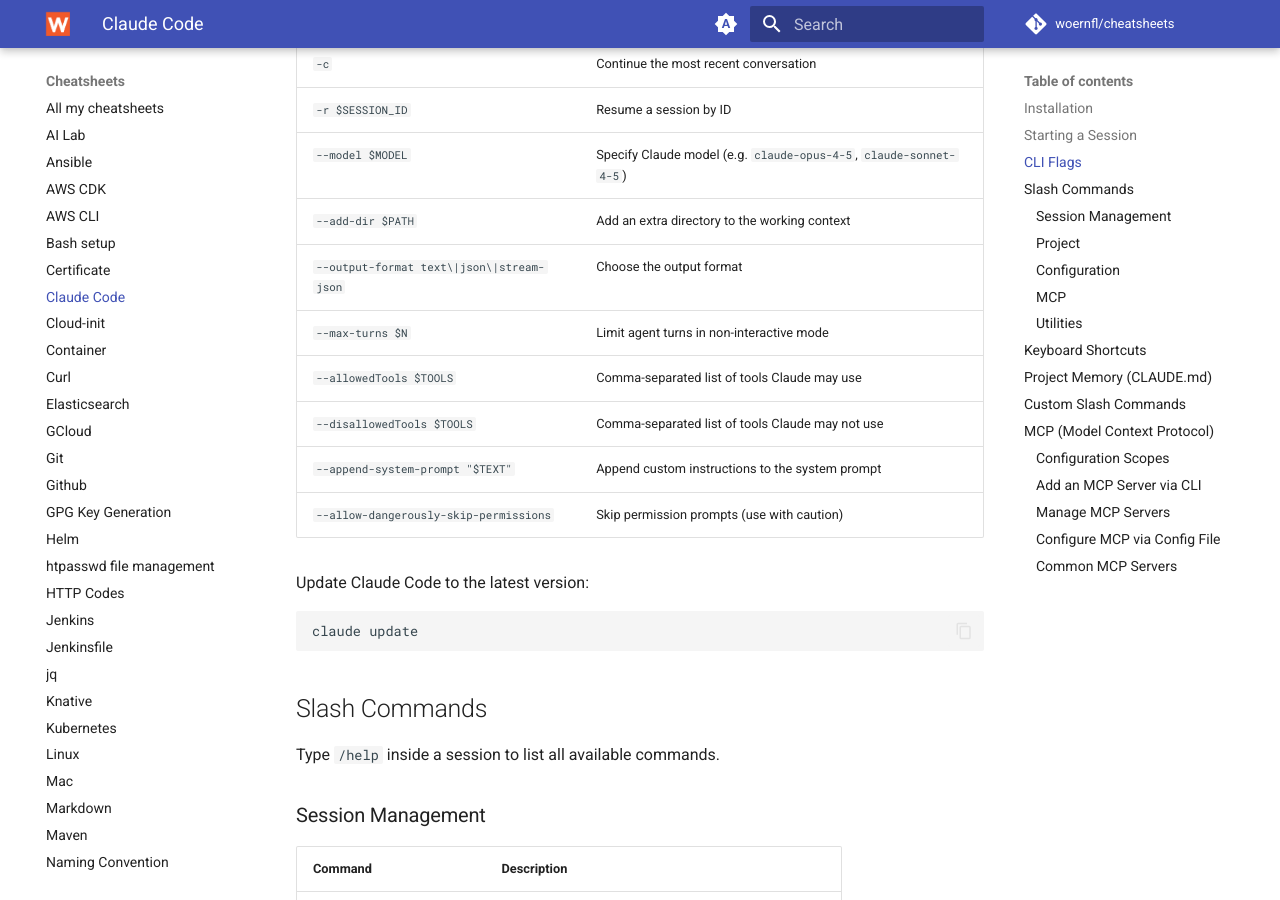
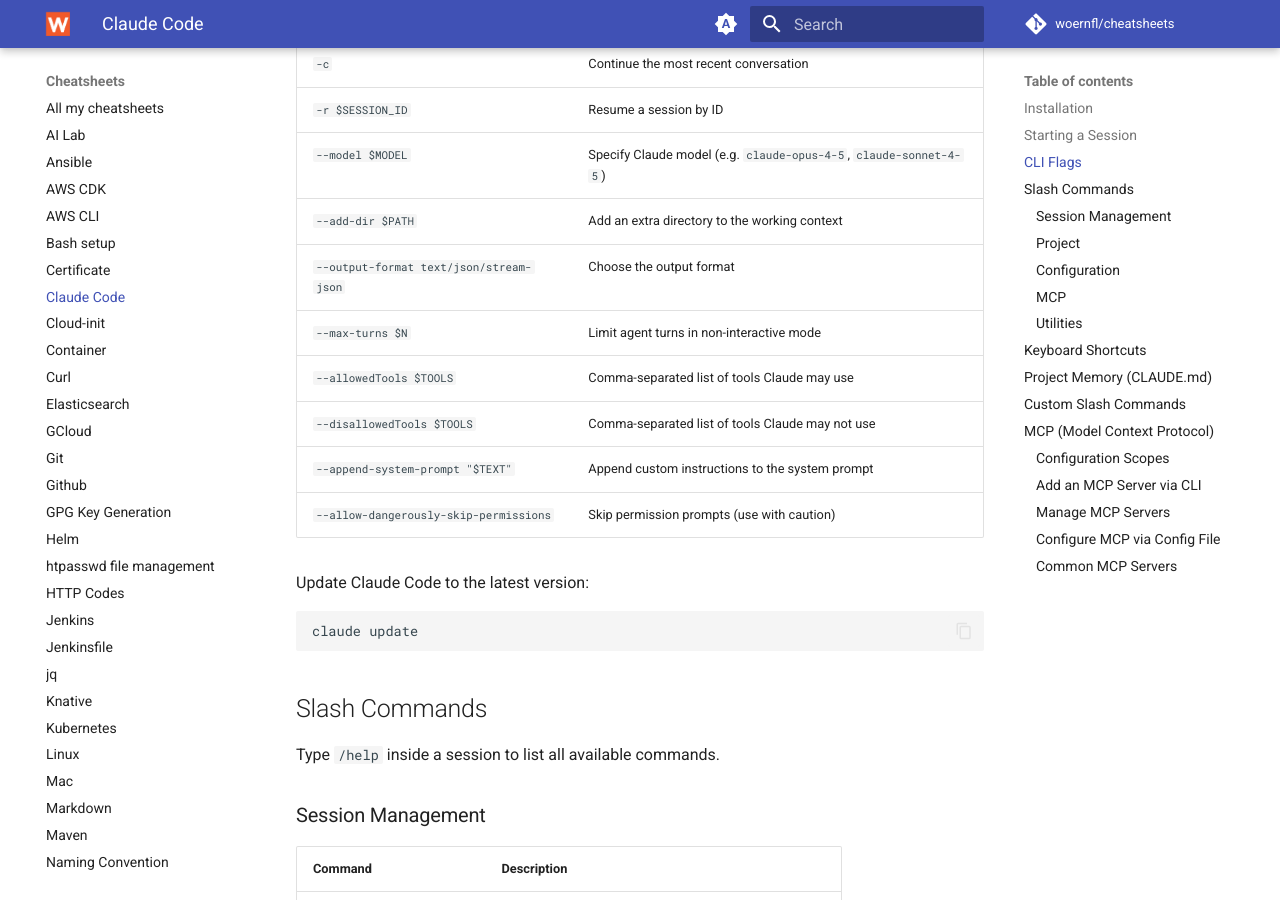
Before and after one commit to woernfl/cheatsheets, an MkDocs documentation site: the page built from docs/claude-code.md, in a window 1280 px wide and 900 px high, scrolled down 1400 px. Built offline with MkDocs 1.6.1 and Material for MkDocs 9.7.7, drawn with Linux system fonts in a browser that asks for light colours; comment, search, counter and statistics services are not loaded.

```diff
--- a/docs/claude-code.md
+++ b/docs/claude-code.md
@@ -69,7 +69,7 @@ claude -r $SESSION_ID "$PROMPT"
 | `-r $SESSION_ID` | Resume a session by ID |
 | `--model $MODEL` | Specify Claude model (e.g. `claude-opus-4-5`, `claude-sonnet-4-5`) |
 | `--add-dir $PATH` | Add an extra directory to the working context |
-| `--output-format text\|json\|stream-json` | Choose the output format |
+| `--output-format text/json/stream-json` | Choose the output format |
 | `--max-turns $N` | Limit agent turns in non-interactive mode |
 | `--allowedTools $TOOLS` | Comma-separated list of tools Claude may use |
 | `--disallowedTools $TOOLS` | Comma-separated list of tools Claude may not use |
```
